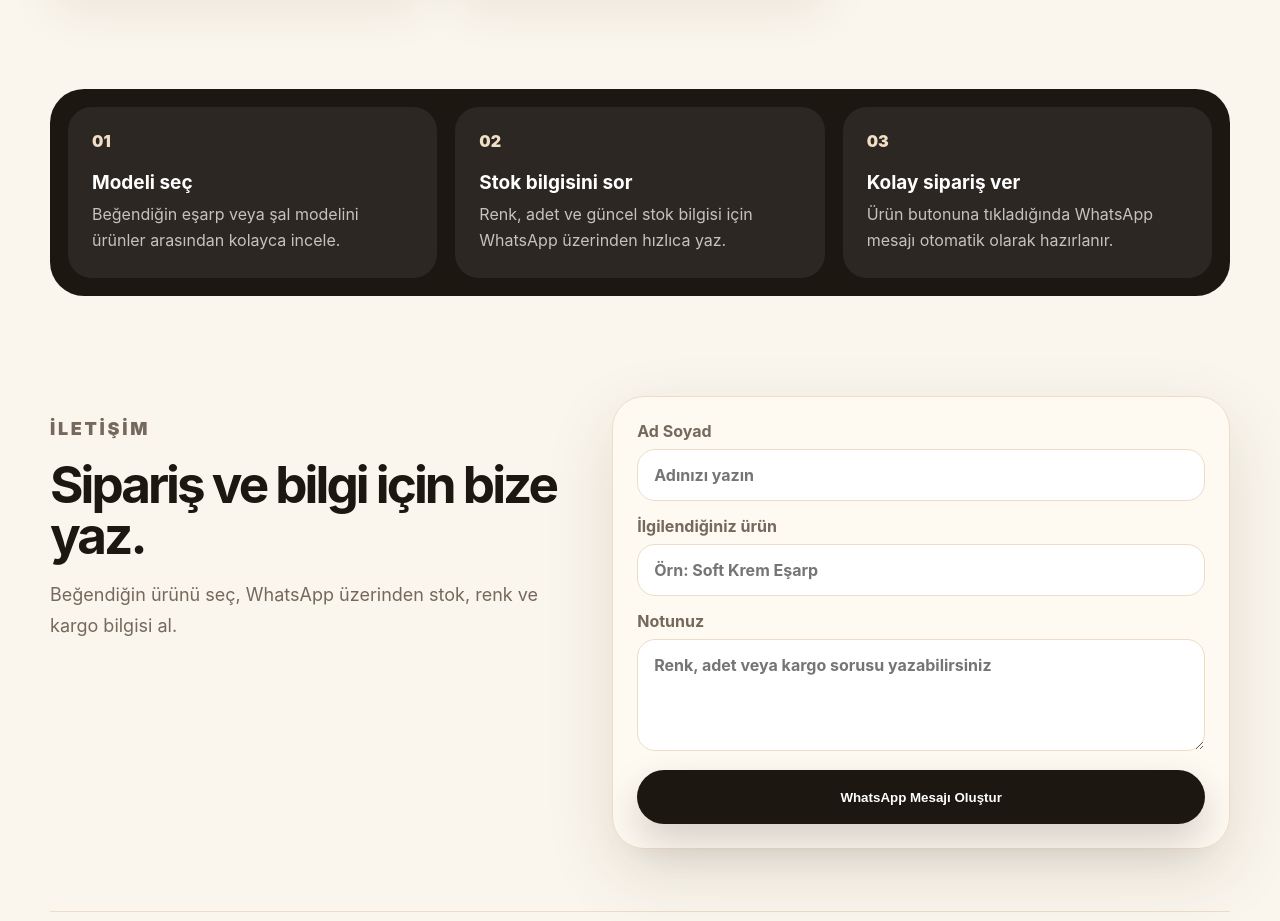
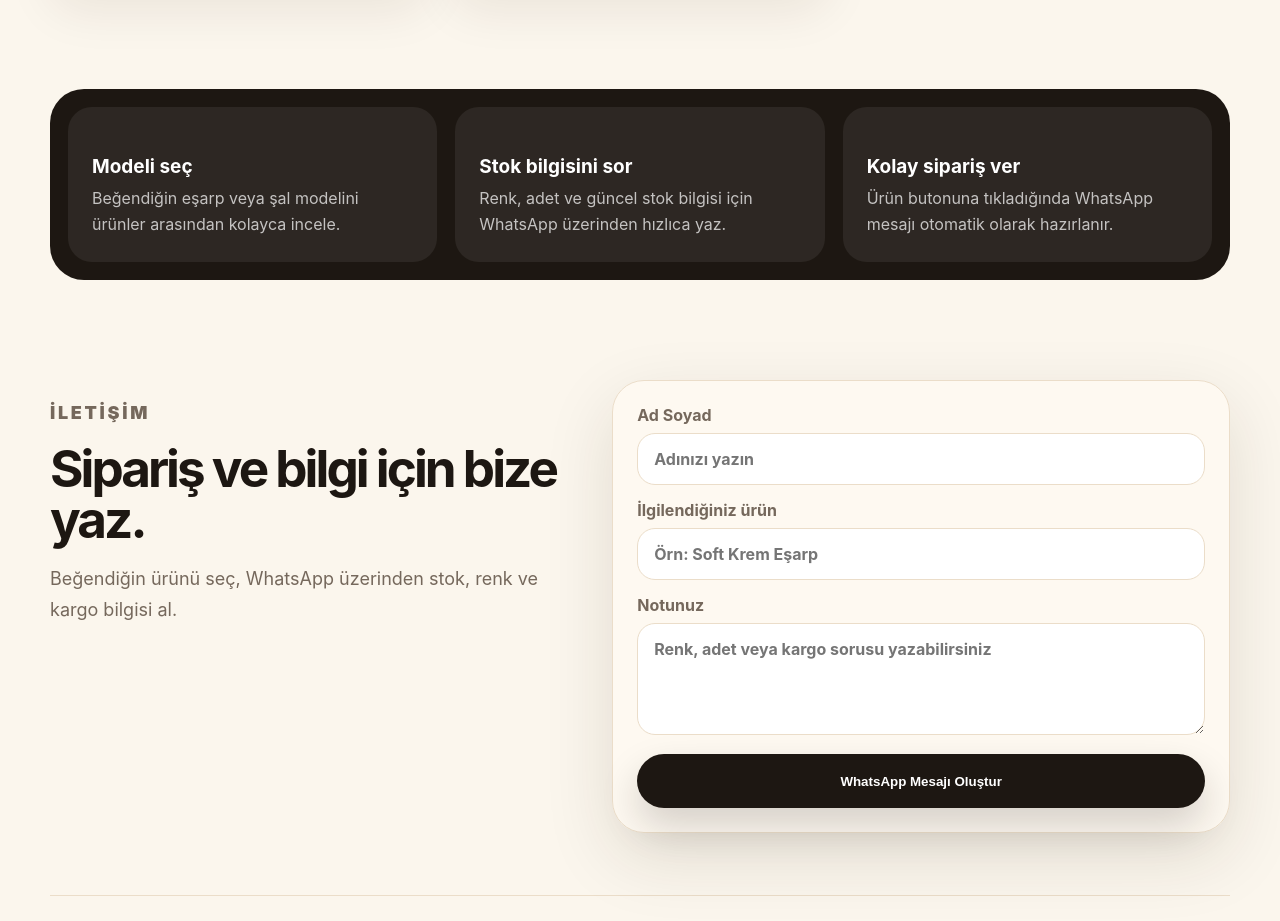
Before and after one commit to Onurgokyaka/bialuna, an Eleventy site: page src/index.njk in a window 1280 px wide. Shown: the part 2300-3221 px from the top of the page. Built offline with nearby package versions, Linux system fonts and the light colour scheme; Eleventy itself is replaced by a stand-in of ours; files that its build step writes are made by us from their sources.

Commit message:
Update index.njk

```diff
--- a/src/index.njk
+++ b/src/index.njk
@@ -94,9 +94,9 @@
     </section>
 
     <section class="features">
-      <article><span>01</span><strong>Modeli seç</strong><p>Beğendiğin eşarp veya şal modelini ürünler arasından kolayca incele.</p></article>
-      <article><span>02</span><strong>Stok bilgisini sor</strong><p>Renk, adet ve güncel stok bilgisi için WhatsApp üzerinden hızlıca yaz.</p></article>
-      <article><span>03</span><strong>Kolay sipariş ver</strong><p>Ürün butonuna tıkladığında WhatsApp mesajı otomatik olarak hazırlanır.</p></article>
+      <article><span></span><strong>Modeli seç</strong><p>Beğendiğin eşarp veya şal modelini ürünler arasından kolayca incele.</p></article>
+      <article><span></span><strong>Stok bilgisini sor</strong><p>Renk, adet ve güncel stok bilgisi için WhatsApp üzerinden hızlıca yaz.</p></article>
+      <article><span></span><strong>Kolay sipariş ver</strong><p>Ürün butonuna tıkladığında WhatsApp mesajı otomatik olarak hazırlanır.</p></article>
     </section>
 
     <section class="contact" id="iletisim">
```
